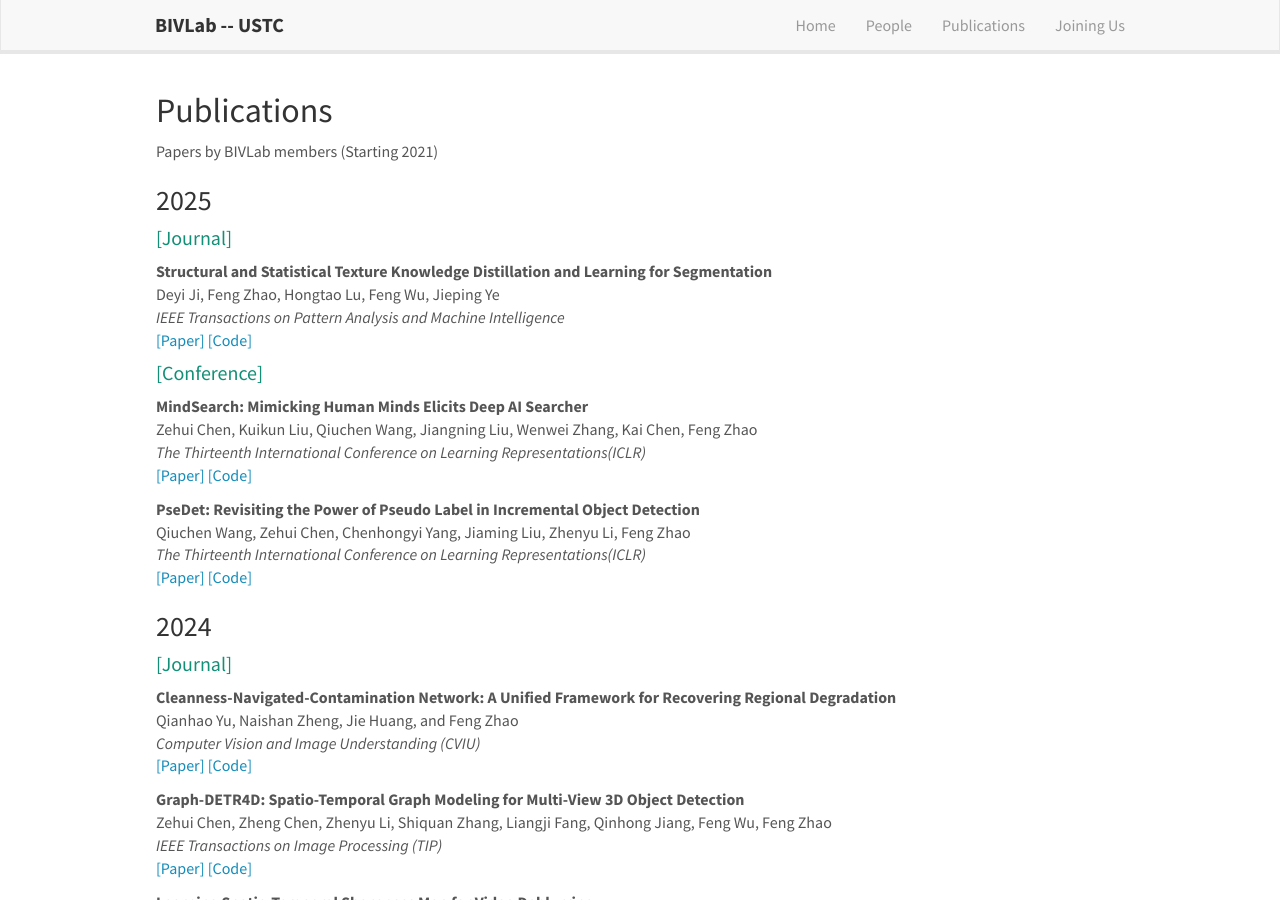
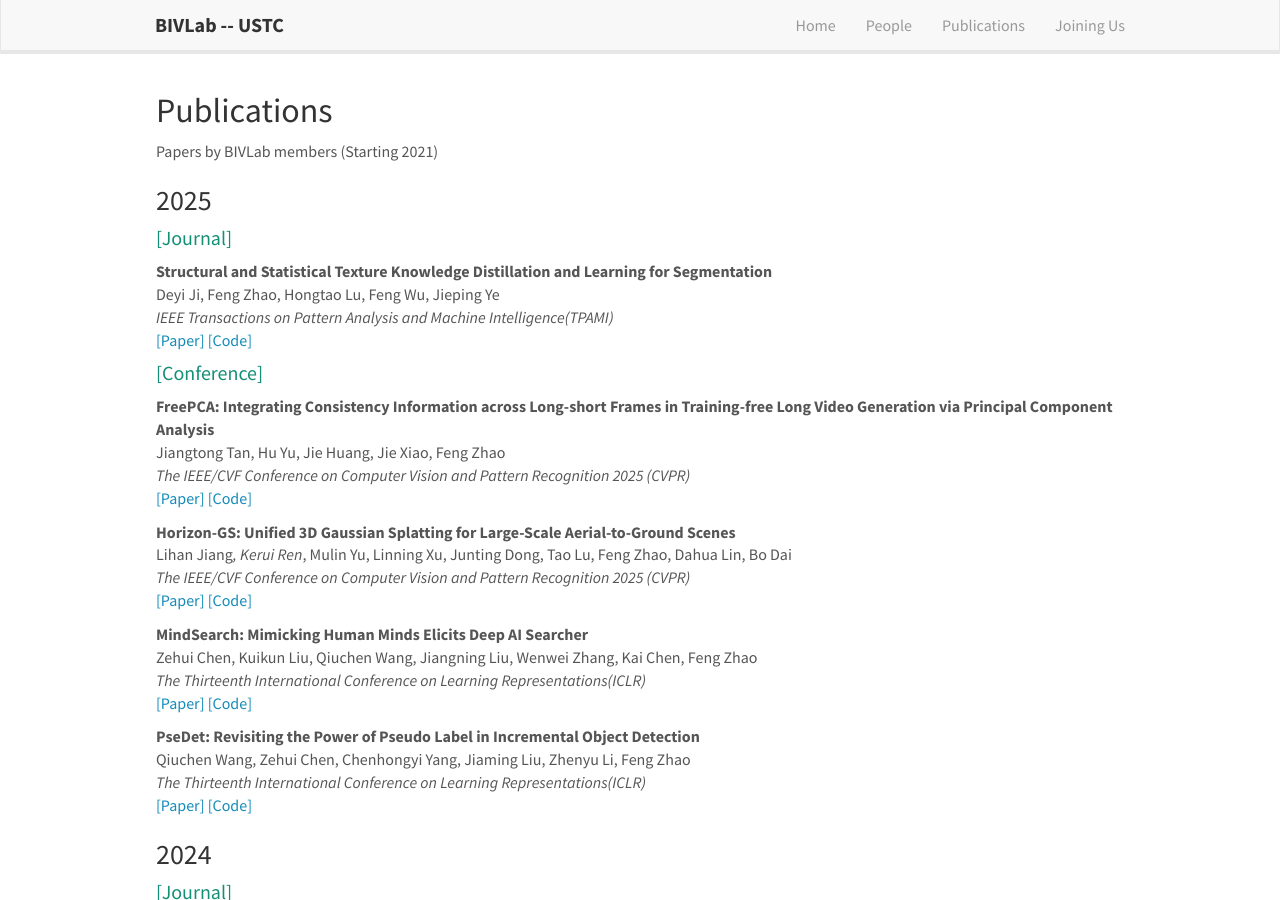
Before and after one commit to bivlab123/bivlab123.github.io, a Jekyll site: the page built from _pages/publications.md, in a window 1280 px wide and 900 px high. Built offline with Jekyll 4.4.1, drawn with Linux system fonts in a browser that asks for light colours; nearby versions of some CDN libraries.

Commit message:
update CVPR 2025

```diff
--- a/_data/joulist_2025.yml
+++ b/_data/joulist_2025.yml
@@ -1,7 +1,7 @@
 
 - title: "Structural and Statistical Texture Knowledge Distillation and Learning for Segmentation"
   authors: Deyi Ji, Feng Zhao, Hongtao Lu, Feng Wu, Jieping Ye
-  venue: "IEEE Transactions on Pattern Analysis and Machine Intelligence"
+  venue: "IEEE Transactions on Pattern Analysis and Machine Intelligence(TPAMI)"
   link:
     url:
     display: \[Paper\]
--- a/_data/publist_2025.yml
+++ b/_data/publist_2025.yml
@@ -1,3 +1,37 @@
+- title: "FreePCA: Integrating Consistency Information across Long-short Frames in Training-free Long Video Generation via Principal Component Analysis"
+  authors: Jiangtong Tan, Hu Yu, Jie Huang, Jie Xiao, Feng Zhao
+  venue: "The IEEE/CVF Conference on Computer Vision and Pattern Recognition 2025 (CVPR)"
+  link:
+    url:
+    display: \[Paper\]
+  code:
+    url:
+    display: \[Code\]
+  highlight: 0
+  year: 2025
+- title: "Horizon-GS: Unified 3D Gaussian Splatting for Large-Scale Aerial-to-Ground Scenes"
+
+  authors: Lihan Jiang*, Kerui Ren*, Mulin Yu, Linning Xu, Junting Dong, Tao Lu, Feng Zhao, Dahua Lin, Bo Dai
+
+  venue: "The IEEE/CVF Conference on Computer Vision and Pattern Recognition 2025 (CVPR)"
+
+  link:
+
+    url: https://arxiv.org/pdf/2412.01745
+
+    display: \[Paper\]
+
+  code:
+
+    url: https://city-super.github.io/horizon-gs/
+
+    display: \[Code\]
+
+  highlight: 0
+
+  year: 2025
+
+
 - title: "MindSearch: Mimicking Human Minds Elicits Deep AI Searcher"
 
   authors: Zehui Chen, Kuikun Liu, Qiuchen Wang, Jiangning Liu, Wenwei Zhang, Kai Chen, Feng Zhao
```
